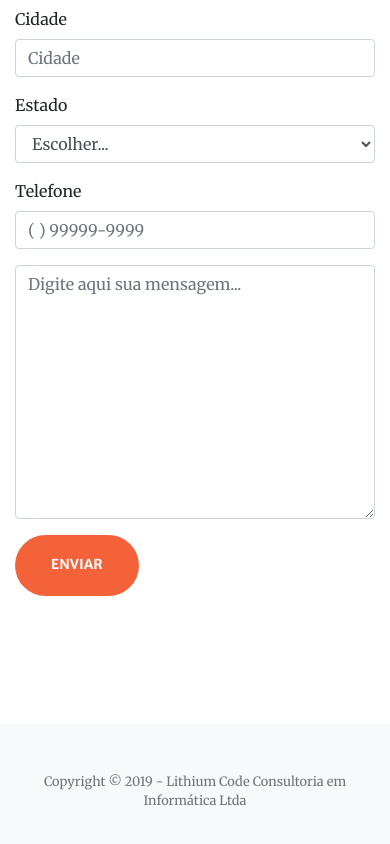
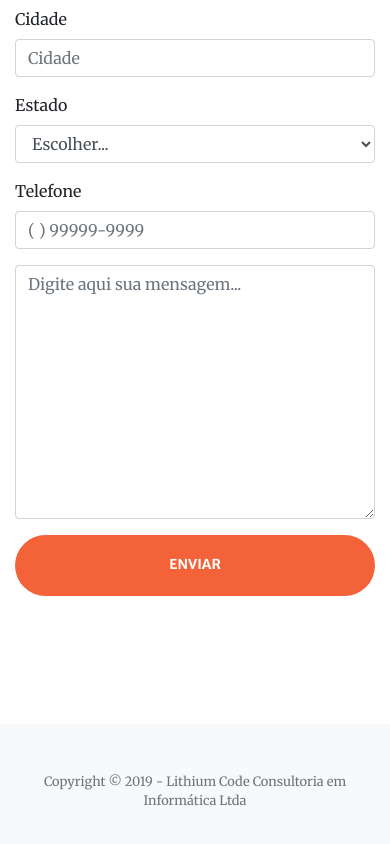
Before and after one commit to GilsonBezerra/site-lithiumcode, a website with bundled scripts: page index.html in a window 390 px wide. Shown: the part 4576-5420 px from the top of the page. Built offline with nearby package versions, Linux system fonts and the light colour scheme.

Commit message:
Ajustes no Botão "Enviar" do formulário

```diff
--- a/css/style.css
+++ b/css/style.css
@@ -1,6 +1,7 @@
 body {
     margin: 0;
     padding: 0;
+    width: 100%;
     /*  background-image: url("../img/back.jpg"); */
 }
 
@@ -39,4 +40,10 @@ body {
         left: 55%;
         transform: translate(-50%, -50%);
     }
+    @media(max-width: 576px) {
+        .page-section button {
+            width: 100%;
+            color: black;
+        }
+    }
 }
--- a/index.html
+++ b/index.html
@@ -286,7 +286,7 @@
                     <textarea class="form-control" name="mensagem" id="textArea-assunto" cols="109" rows="10" placeholder="Digite aqui sua mensagem..." required></textarea>
 
                 </div>
-                <button type="submit" class="btn btn-primary btn-xl js-scroll-trigger" name="enviar">Enviar</button>
+                <button type="submit" class="btn btn-primary btn-xl js-scroll-trigger col-lg-3 col-sm-12" name="enviar">Enviar</button>
             </form>
 
         </div>
```
